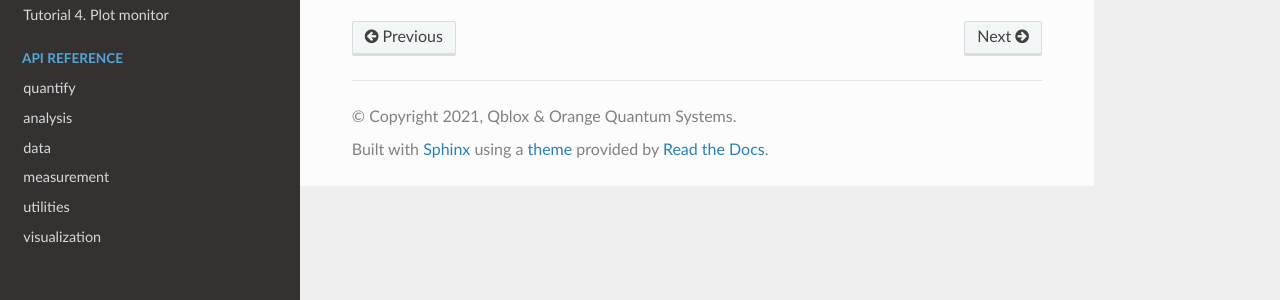
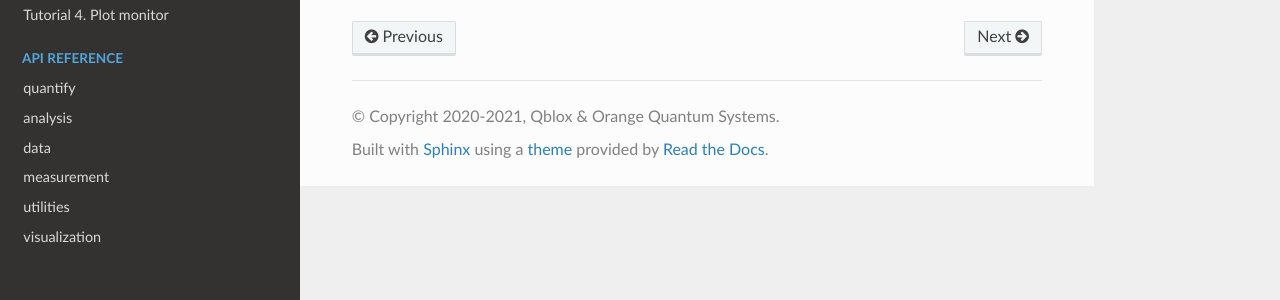
Before and after one commit to quantify-os/quantify-core, a Sphinx documentation site: the page built from docs/authors.rst, in a window 1280 px wide. Shown: the part 515-815 px from the top of the page. Built offline with Sphinx 7.4.7 and the Read the Docs theme 2.0.0, drawn with Linux system fonts in a browser that asks for light colours.

Commit message:
fixed copyright

```diff
--- a/docs/conf.py
+++ b/docs/conf.py
@@ -83,7 +83,7 @@ master_doc = "index"
 
 # General information about the project.
 project = "Quantify-Core"
-copyright = "2021, Qblox & Orange Quantum Systems"
+copyright = "2020-2021, Qblox & Orange Quantum Systems"
 author = "The Quantify consortium"
 
 # The language for content autogenerated by Sphinx. Refer to documentation
```
